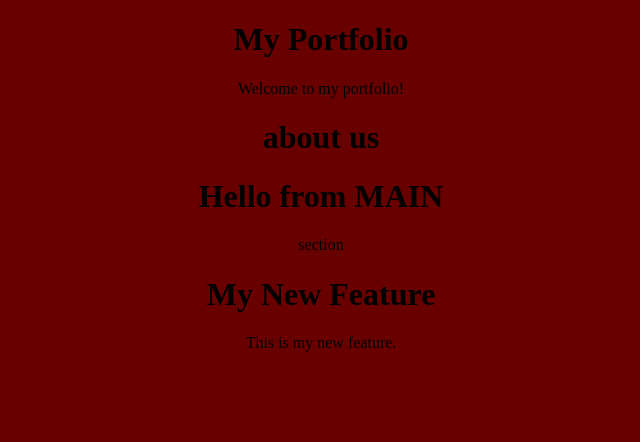
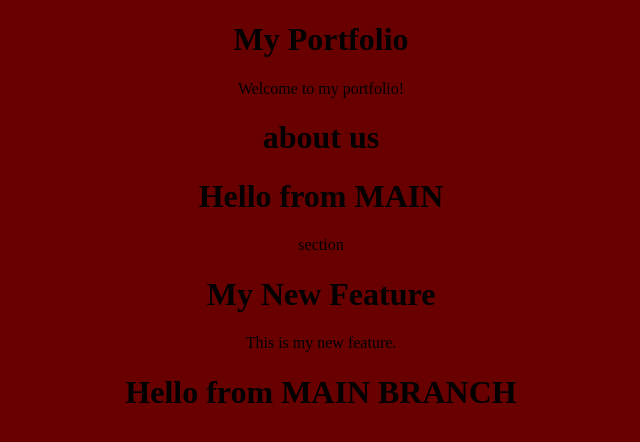
Before and after one commit to tutnetuvalidki/shotanumber1, a plain HTML site: page index.html in a window 1280 px wide. Shown: the whole page, without its empty margins (319-959 px from the left). Drawn offline with Linux system fonts and the light colour scheme.

Commit message:
Update main heading

```diff
--- a/index.html
+++ b/index.html
@@ -15,6 +15,7 @@
         <div>section</div>
         <h1>My New Feature</h1>
 <p>This is my new feature.</p>
+<h1>Hello from MAIN BRANCH</h1>
     </div>
 </body>
 </html>
```
